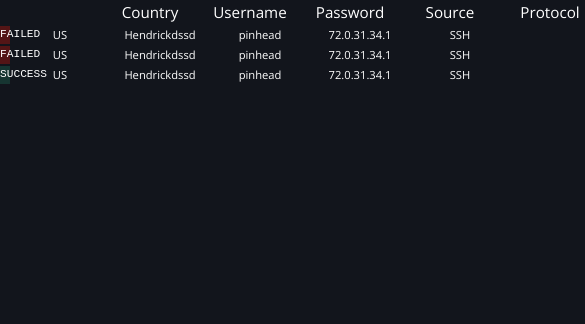
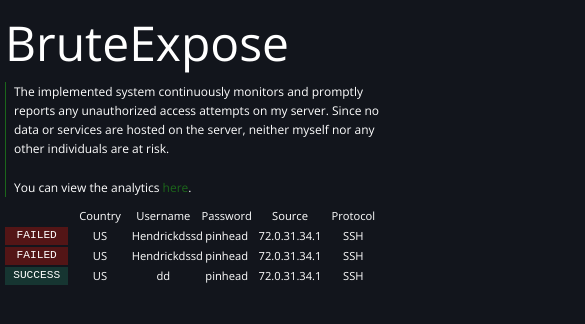
Before and after one commit to chomnr/bruteexpose-web-example-vue, a Vue app: page / in a window 390 px wide. Shown: the top 324 px of the page, 585 px wide, since content can reach past the window. Built offline with nearby package versions, Linux system fonts and the light colour scheme.

Commit message:
made it responsive also added title & description.

```diff
--- a/src/assets/base.css
+++ b/src/assets/base.css
@@ -27,6 +27,7 @@
   --logger-status-blocked: var(--be-c-red-darker);
   --logger-status-success: var(--be-c-green-darker);
   --logger-status-font: monospace;
+  --logger-border-color: var(--be-c-green);
   --logger-item-spacing: 2rem;
 }
 
--- a/src/assets/main.css
+++ b/src/assets/main.css
@@ -11,13 +11,15 @@
 a,
 .green {
   text-decoration: none;
-  color: hsla(160, 100%, 37%, 1);
+  /*color: hsla(160, 100%, 37%, 1);*/
+  color: var(--be-c-green);
   transition: 0.4s;
 }
 
 @media (hover: hover) {
   a:hover {
-    background-color: hsla(160, 100%, 37%, 0.2);
+    /*background-color: hsla(160, 100%, 37%, 0.2);*/
+    background-color: var(--be-c-green-darker);
   }
 }
 
--- a/src/components/BruteLogger/BruteLogger.vue
+++ b/src/components/BruteLogger/BruteLogger.vue
@@ -6,6 +6,12 @@ import BruteLoggerTitle from "@/components/BruteLogger/BruteLoggerTitle.vue";
 
 <template>
   <div class="be-logger">
+    <div class="title">BruteExpose</div>
+    <div class="description">
+      The implemented system continuously monitors and promptly reports any unauthorized access attempts on my server. Since no data or services are hosted on the server, neither myself nor any other individuals are at risk.
+      <br><br>
+      You can view the analytics <a href="#">here</a>.
+    </div>
     <div class="log-table">
         <div class="log-entry header">
           <div class="col"></div>
@@ -34,7 +40,7 @@ import BruteLoggerTitle from "@/components/BruteLogger/BruteLoggerTitle.vue";
       <div class="log-entry">
         <div class="col status success">SUCCESS</div>
         <div class="col">US</div>
-        <div class="col">Hendrickdssd</div>
+        <div class="col">dd</div>
         <div class="col">pinhead</div>
         <div class="col">72.0.31.34.1</div>
         <div class="col">SSH</div>
@@ -114,25 +120,42 @@ import BruteLoggerTitle from "@/components/BruteLogger/BruteLoggerTitle.vue";
  .be-logger {
    display: flex;
    flex-direction: column;
-   /*border-spacing: var(--logger-item-spacing);*/
+   padding: 5px;
+ }
+
+ .title {
+   font-size: 3rem;
+ }
+
+ .description {
+   border-left: 1px solid var(--logger-border-color);
+   font-size: 0.75rem;
+   padding-left: 0.5rem;
  }
 
  .be-logger .log-table {
    display: flex;
    flex-direction: column;
    justify-content: space-evenly;
+   margin-top: 10px;
    gap: 2px;
  }
 
- .log-entry { display: flex; }
- .log-entry.header { display: flex; }
- .log-entry.header > * { font-size: 0.95rem }
+ .log-entry {
+   display: flex;
+   justify-content: center;
+ }
+
+ .log-entry.header {
+   display: flex;
+ }
 
  .col {
-    flex: 1;
-    font-size: 0.7rem;
-    min-width: 100px;
-    text-align: center;
+   flex: 1;
+   font-size: 0.7rem;
+   width: 100px;
+   min-width: 50px;
+   text-align: center;
  }
 
  .col.status {
@@ -146,6 +169,13 @@ import BruteLoggerTitle from "@/components/BruteLogger/BruteLoggerTitle.vue";
 
  .col.status.failed {
    background: var(--logger-status-blocked);
+ }
+
+ @media (min-width: 1024px) {
+   .be-logger {
+     max-width: 700px;
+     padding: 0;
+   }
  }
 
 
```
